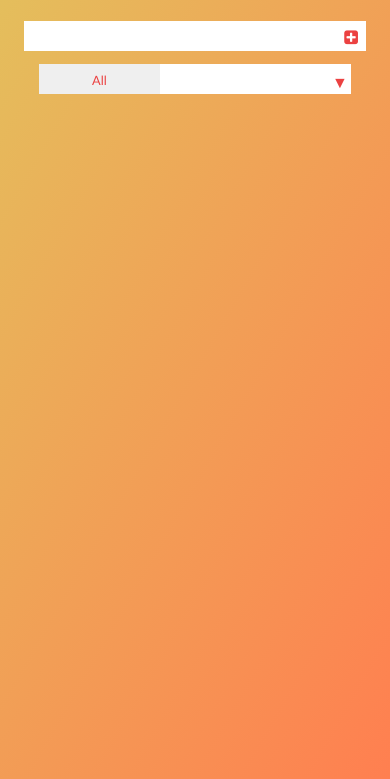
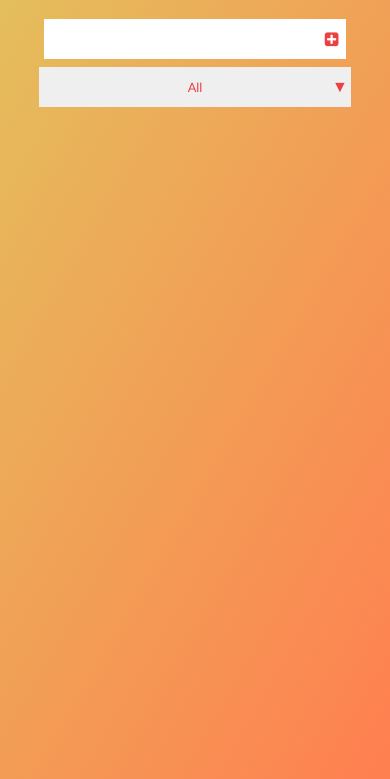
Before and after one commit to NikhilMadheshya/ToDoApp, a plain HTML site: page index.html in a window 390 px wide. Shown: the part 115-894 px from the top of the page. Drawn offline with Linux system fonts and the light colour scheme.

Commit message:
successfull todo app

```diff
--- a/style.css
+++ b/style.css
@@ -176,13 +176,21 @@ transition: all 0.5s ease;
 @media screen and (max-width:407px)
 {
     form {flex-wrap: wrap;}
+
     form input
     {
-        width: 80%;
+        width: 70%;
+        height: 40px;
+    }
+    form .todo-button
+    {
+        height: 40px;
     }
     form .select
     {
         width: 80%;
         background: #fff;
+        height: 40px;
     }
+    form .select select { width: 100%; height: 40px;}
 }
```
